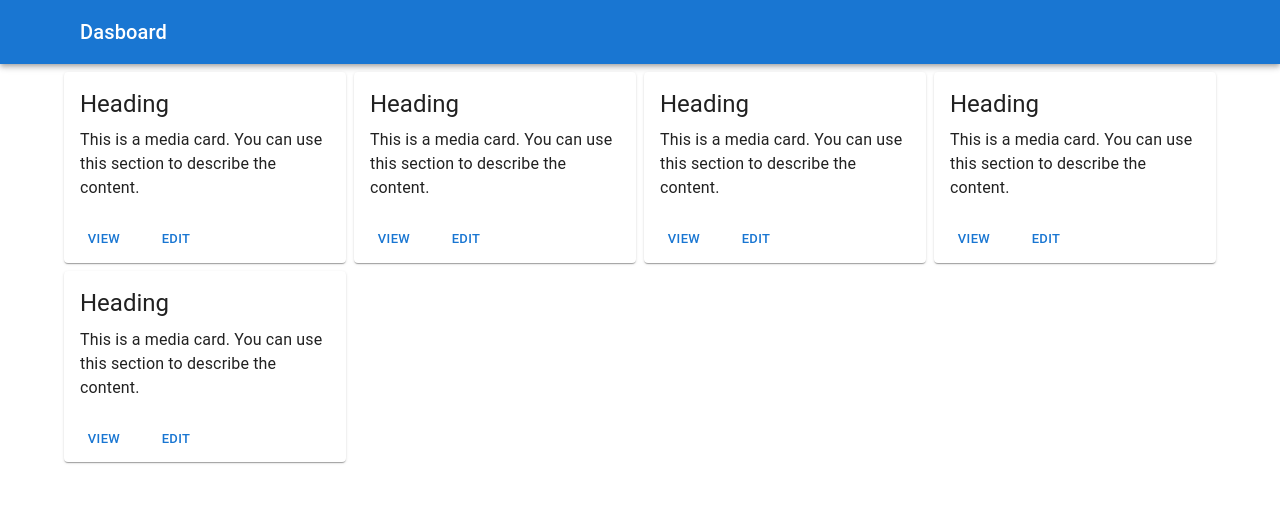
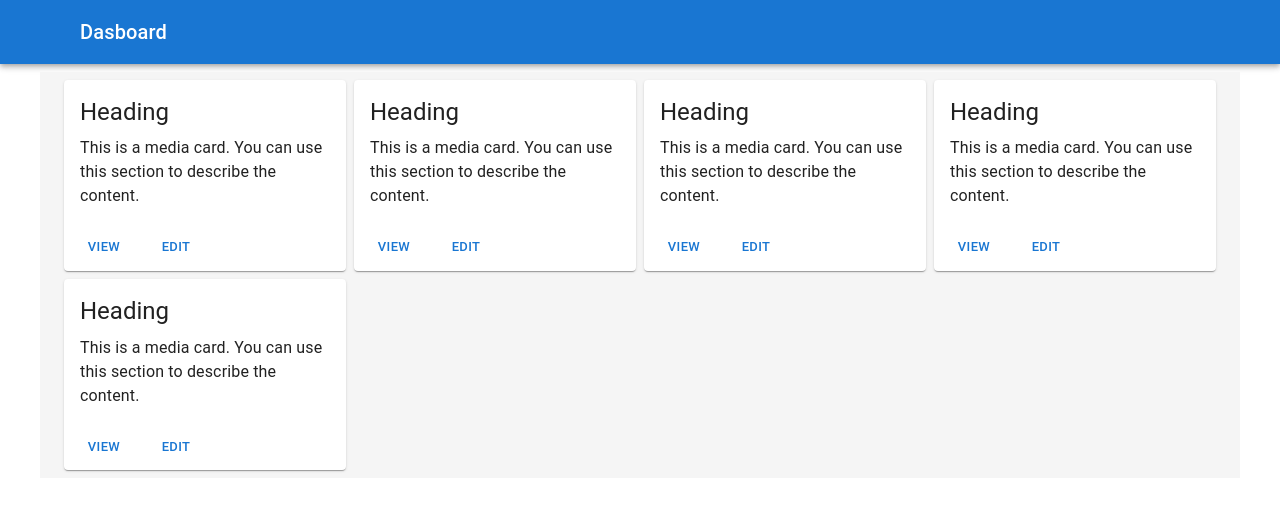
Before and after one commit to junifar/myNext, a Next.js app: page /m in a window 1280 px wide. Shown: the top 512 px of the page. Built offline with nearby package versions, Linux system fonts and the light colour scheme; some icons are missing.

Commit message:
implement gray color

```diff
--- a/pages/m/index.js
+++ b/pages/m/index.js
@@ -39,7 +39,13 @@ const MobilePage = () => {
   return (
     <Fragment>
       <MNavbar title="Dasboard" />
-      <Container sx={{ py: 1 }} maxWidth="lg">
+      <Container
+        sx={{
+          py: 1,
+          mt: 1,
+          backgroundColor: (theme) => theme.palette.grey[100],
+        }}
+        maxWidth="lg">
         <GridList />
       </Container>
     </Fragment>
```
